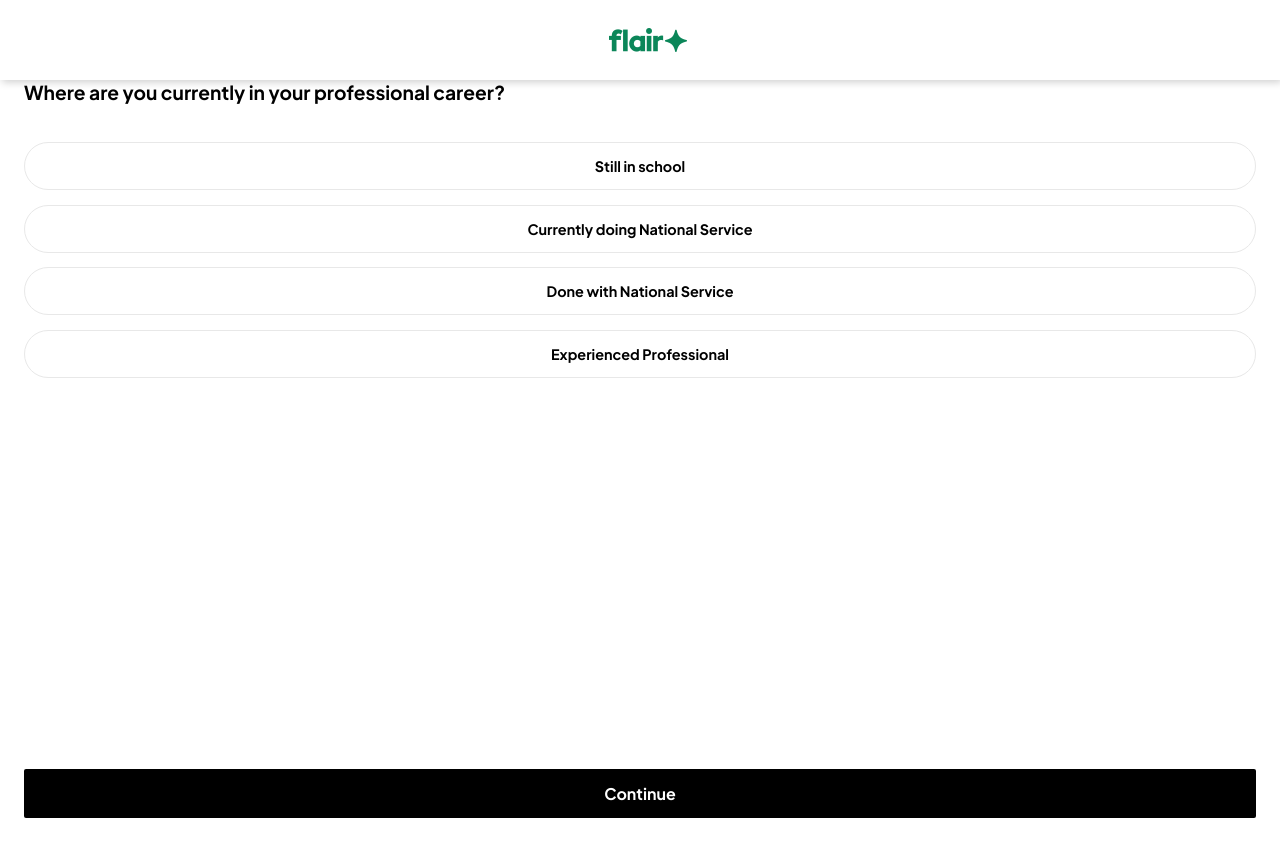
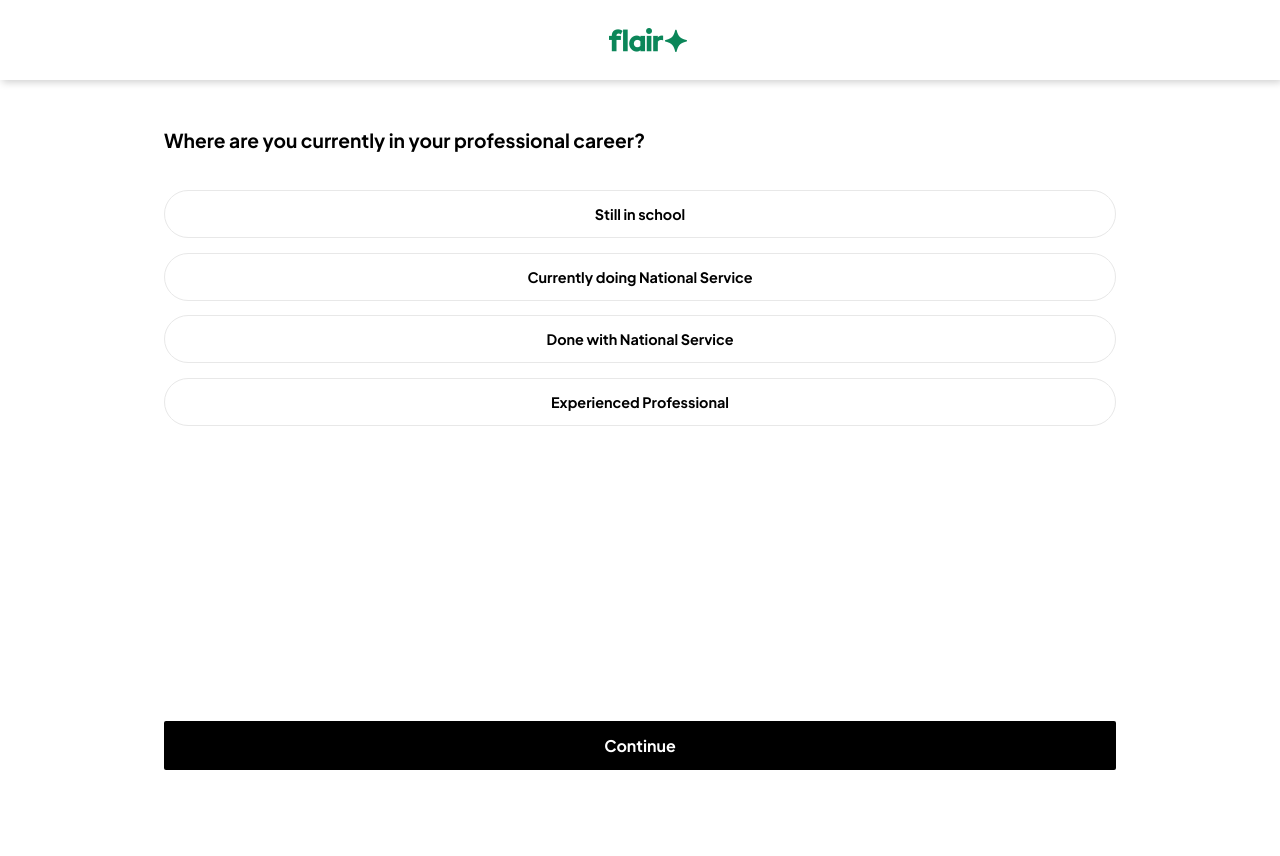
Before and after one commit to nkweku66/flair_inpath_project, a React (Vite) app: page /career in a window 1280 px wide. Shown: the top 856 px of the page. Built offline with nearby package versions, Linux system fonts and the light colour scheme.

Commit message:
Add responsiveness for tablet career status

```diff
--- a/src/pages/careerStatus/CareerStatus.styles.ts
+++ b/src/pages/careerStatus/CareerStatus.styles.ts
@@ -11,6 +11,10 @@ const Wrapper = styled.section`
     justify-content: center;
     align-items: center;
     height: 100vh;
+
+    @media screen and (min-width: 744px) {
+        padding: 48px 164px;
+    }
 `
 
 const CareerHeading = styled.h3`
```
